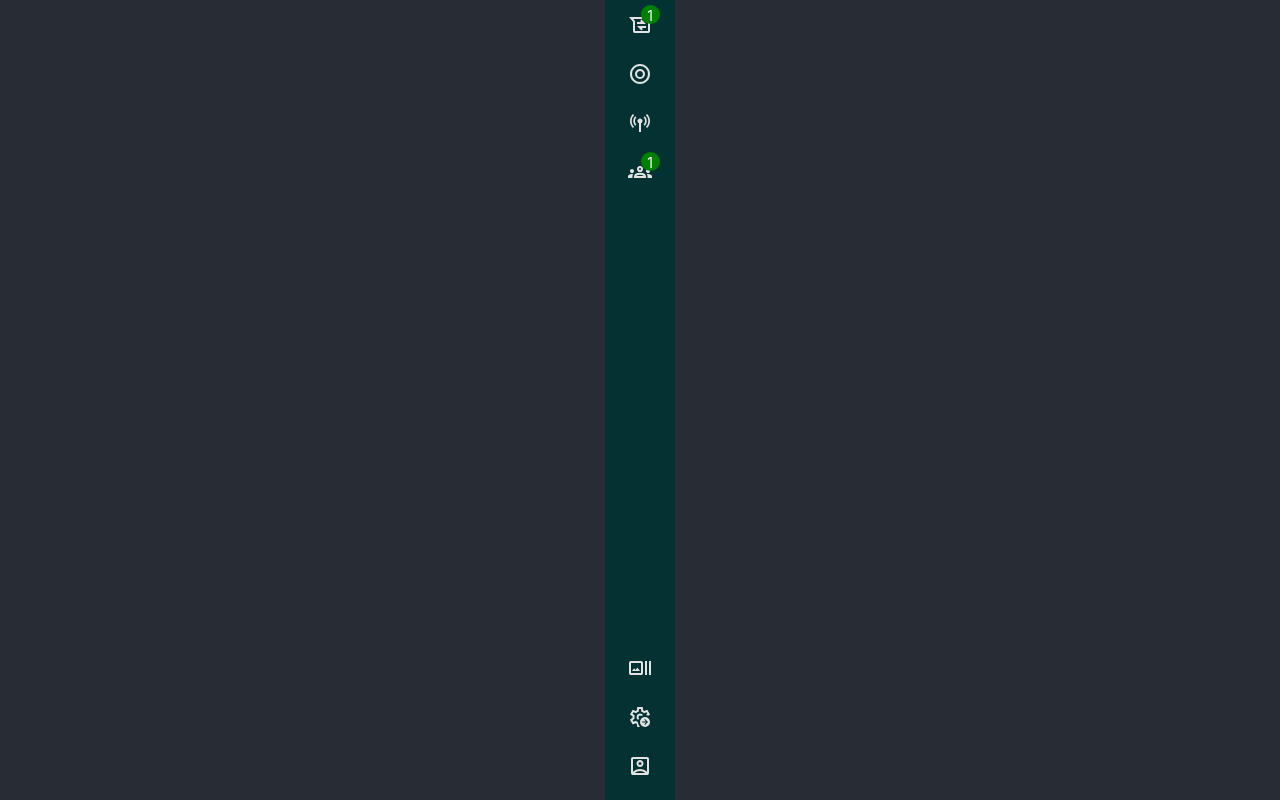
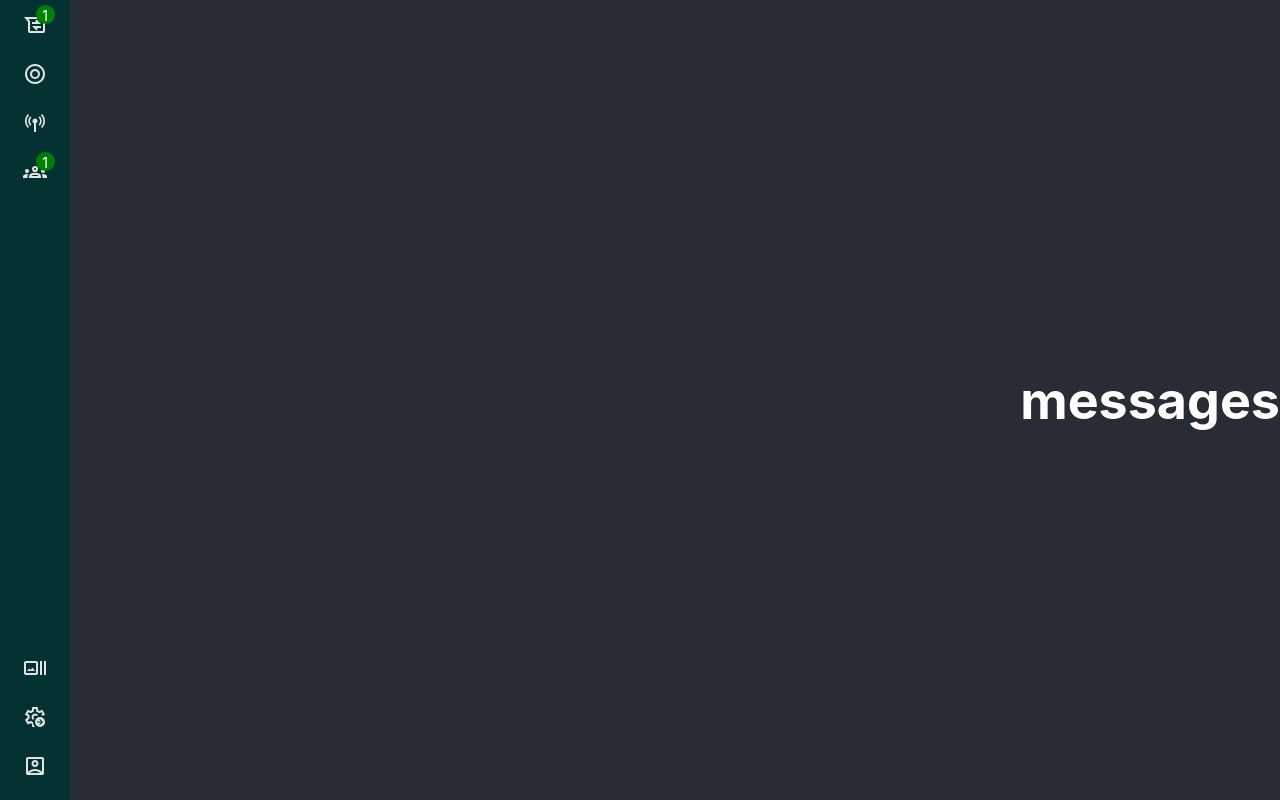
Before and after one commit to diariniaina11/messaging_system_front, a React (Create React App) app: page / in a window 1280 px wide. Built offline with nearby package versions, Linux system fonts and the light colour scheme.

Commit message:
adding message tab skeleton

```diff
--- a/src/App.css
+++ b/src/App.css
@@ -26,6 +26,9 @@
   justify-content: center;
   font-size: calc(10px + 2vmin);
   color: white;
+  display: flex;
+  flex-direction: row;
+  justify-content: space-between;
 }
 
 .App-link {
--- a/src/App.js
+++ b/src/App.js
@@ -1,3 +1,4 @@
+import Message from './components/contents/messages/Message';
 import SideBar from './components/sidebar/sideBar';
 import './App.css';
 
@@ -6,6 +7,7 @@ function App() {
     <div className="App">
       <header className="App-header">
         <SideBar></SideBar>
+        <Message></Message>
       </header>
     </div>
   );
--- /dev/null
+++ b/src/components/contents/messages/Message.js
@@ -0,0 +1,11 @@
+export default function Message(){
+    return (
+        <div>
+            <h1>
+                messages
+            </h1>
+
+        </div>
+
+    )
+}
--- a/src/components/sidebar/Li.js
+++ /dev/null
@@ -1,3 +0,0 @@
-export default function Li(){
-
-}
--- a/src/components/sidebar/sideBar.js
+++ b/src/components/sidebar/sideBar.js
@@ -17,7 +17,6 @@ export default function SideBar()
                 <li className={`${styles.li}`}>
                     <img src="groups_24dp_E3E3E3_FILL0_wght400_GRAD0_opsz24.svg"></img>
                     <li className={`${styles.badge}`}>1</li>
-
                 </li>
 
             </ul>
```
Also changed, not shown: src/components/sidebar/sideBar.module.css (line endings or trailing spaces).
